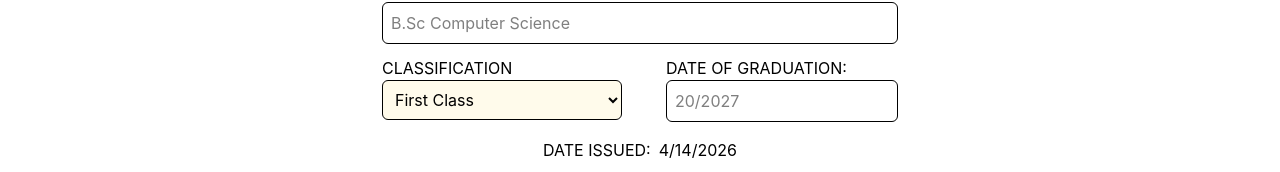
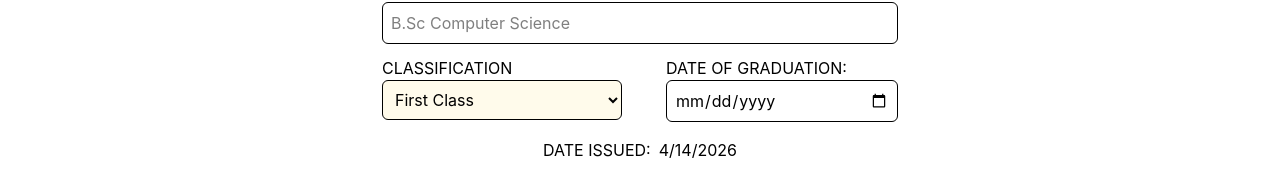
Before and after one commit to Enoch-Boomer339/certify2, a React (Vite) app: page /admin2 in a window 1280 px wide. Shown: the part 306-478 px from the top of the page. Built offline with nearby package versions, Linux system fonts and the light colour scheme; what @react-pdf/renderer would draw is missing.

Commit message:
submit button

```diff
--- a/src/components/AdminState2.jsx
+++ b/src/components/AdminState2.jsx
@@ -51,6 +51,7 @@ const AdminState2 = () => {
                             className='border w-58 p-2 rounded-md'
                             value={name}
                             onChange={(e) => setName(e.target.value)} // ✅
+                            required
                         />
                     </div>
 
@@ -62,6 +63,7 @@ const AdminState2 = () => {
                             className='border w-50 p-2 rounded-md'
                             value={matricNo}
                             onChange={(e) => setMatricNo(e.target.value)} // ✅
+                            required
                         />
                     </div>
                 </div>
@@ -74,6 +76,7 @@ const AdminState2 = () => {
                         className='border p-2 rounded-md'
                         value={programme}
                         onChange={(e) => setProgramme(e.target.value)} // ✅
+                        required
                     />
                 </div>
 
@@ -85,6 +88,7 @@ const AdminState2 = () => {
                                 className='border w-60 p-2 bg-amber-50 rounded-md'
                                 value={classification}
                                 onChange={(e) => setClassification(e.target.value)} // ✅
+                                required
                             >
                                 <option value="First Class">First Class</option>
                                 <option value="Second Class Upper Division">Second Class Upper Division</option>
@@ -98,11 +102,12 @@ const AdminState2 = () => {
                         <div className='flex flex-col'>
                             <label>DATE OF GRADUATION:</label>
                             <input
-                                type="text"
+                                type="date"
                                 placeholder='20/2027'
                                 className='border w-58 p-2 rounded-md'
                                 value={graduationDate}
                                 onChange={(e) => setGraduationDate(e.target.value)} // ✅
+                                required
                             />
                         </div>
                     </div>
@@ -115,7 +120,7 @@ const AdminState2 = () => {
                     <div className='flex justify-center items-center'>
                         {/* ✅ Changed from Link to button */}
                         <button
-                            type="button"
+                            type="submit"
                             onClick={handleIssueCertificate}
                             className='text-[#b48c32] hover:text-[#caab63] hover:bg-[#11417cd3] cursor-pointer transition-colors duration-200 bg-[#0d2a4e] rounded-md px-16 py-4 mt-3.5 text-lg'
                         >
```
